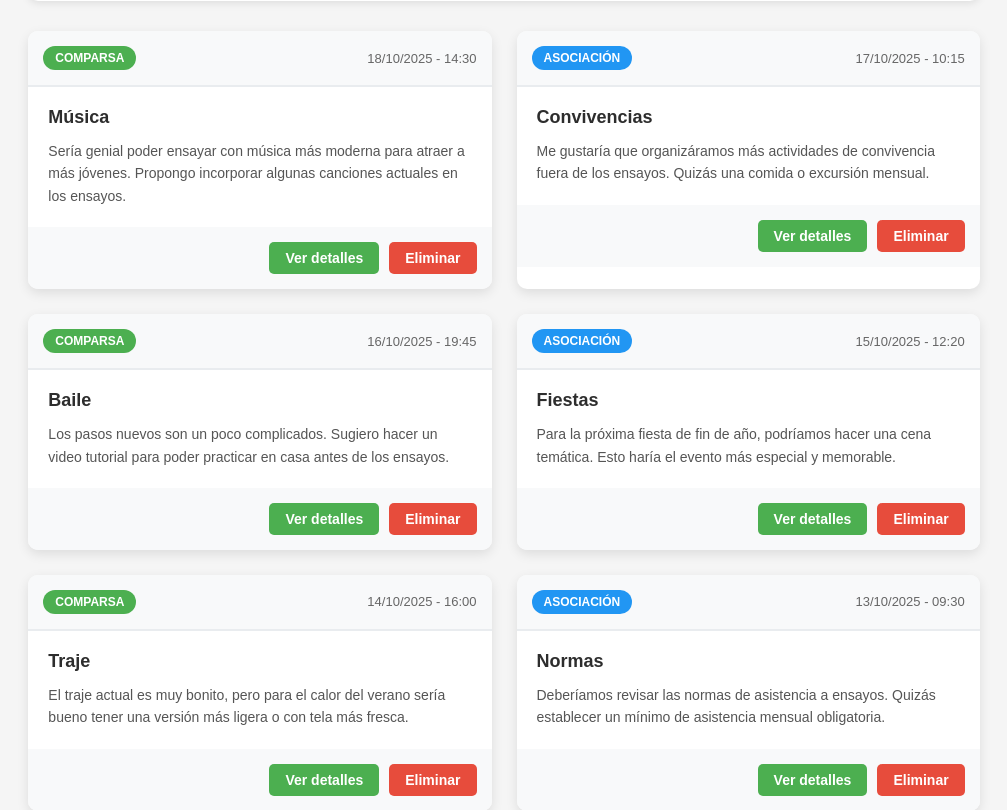
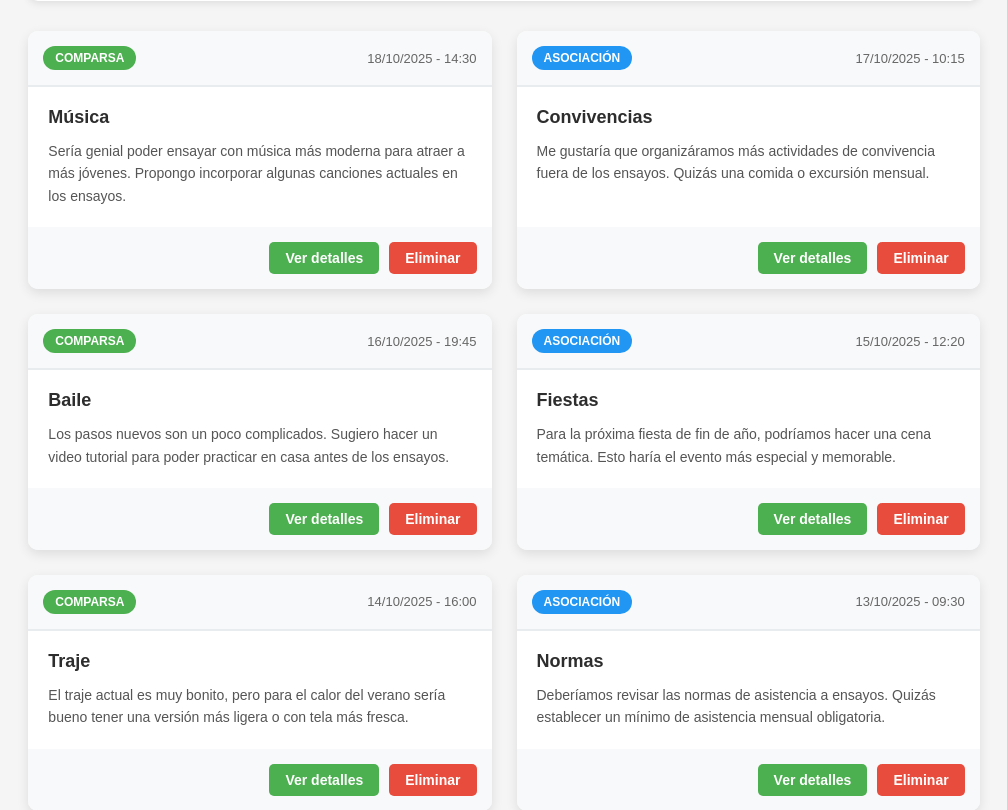
Before and after one commit to Aitor-Gocerra/ProyectoAppLosMismos, a PHP site: page /admin.html in a window 1280 px wide. Shown: the part 507-1317 px from the top of the page, without its empty margins (136-1143 px from the left). Run offline with PHP 8.4, Linux system fonts and the light colour scheme.

Commit message:
Ultimas modificaciones

```diff
--- a/admin-estilo.css
+++ b/admin-estilo.css
@@ -36,13 +36,13 @@ header h1 {
     margin-bottom: 5px;
 }
 
-.subtitle {
+.subtitulo {
     font-size: 16px;
     opacity: 0.9;
 }
 
-/* Container */
-.container {
+/* Contenedor */
+.contenedor {
     max-width: 1200px;
     margin: 0 auto;
     padding: 30px 20px;
@@ -103,34 +103,36 @@ header h1 {
     transition: border-color 0.3s;
 }
 
-.filter-select:focus {
+.select-filtro:focus {
     outline: none;
     border-color: #45a049;
 }
 
-/* Grid de tarjetas */
-.cards-grid {
+/* Cuadrícula de tarjetas */
+.cuadricula-tarjetas {
     display: grid;
     grid-template-columns: repeat(auto-fill, minmax(350px, 1fr));
     gap: 25px;
 }
 
 /* Tarjeta */
-.card {
+.tarjeta {
     background-color: white;
     border-radius: 10px;
     overflow: hidden;
     box-shadow: 0 4px 12px rgba(0, 0, 0, 0.1);
     transition: transform 0.3s, box-shadow 0.3s;
+    display: flex;
+    flex-direction: column;
 }
 
-.card:hover {
+.tarjeta:hover {
     transform: translateY(-5px);
     box-shadow: 0 8px 20px rgba(0, 0, 0, 0.15);
 }
 
-/* Header de tarjeta */
-.card-header {
+/* Encabezado de tarjeta */
+.encabezado-tarjeta {
     background-color: #f8f9fa;
     padding: 15px;
     display: flex;
@@ -147,49 +149,51 @@ header h1 {
     text-transform: uppercase;
 }
 
-.badge-comparsa {
+.etiqueta-comparsa {
     background-color: #4CAF50;
     color: white;
 }
 
-.badge-asociacion {
+.etiqueta-asociacion {
     background-color: #2196F3;
     color: white;
 }
 
-.date {
+.fecha {
     color: #666;
     font-size: 13px;
 }
 
-/* Body de tarjeta */
-.card-body {
+/* Cuerpo de tarjeta */
+.cuerpo-tarjeta {
     padding: 20px;
+    flex: 1;
 }
 
-.card-title {
+.titulo-tarjeta {
     color: #2d2d2d;
     font-size: 18px;
     margin-bottom: 12px;
     font-weight: bold;
 }
 
-.card-text {
+.texto-tarjeta {
     color: #555;
     line-height: 1.6;
     font-size: 14px;
 }
 
-/* Footer de tarjeta */
-.card-footer {
+/* Pie de tarjeta */
+.pie-tarjeta {
     padding: 15px;
     background-color: #f8f9fa;
     display: flex;
     gap: 10px;
     justify-content: flex-end;
+    margin-top: auto;
 }
 
-.btn-view, .btn-delete {
+.boton-ver, .boton-eliminar {
     padding: 8px 16px;
     border: none;
     border-radius: 5px;
@@ -199,21 +203,21 @@ header h1 {
     transition: background-color 0.3s;
 }
 
-.btn-view {
+.boton-ver {
     background-color: #4CAF50;
     color: white;
 }
 
-.btn-view:hover {
+.boton-ver:hover {
     background-color: #45a049;
 }
 
-.btn-delete {
+.boton-eliminar {
     background-color: #e74c3c;
     color: white;
 }
 
-.btn-delete:hover {
+.boton-eliminar:hover {
     background-color: #c0392b;
 }
 
--- a/admin.html
+++ b/admin.html
@@ -10,34 +10,34 @@
     <header>
         <img src="imagenes/logo.jpeg" alt="Logo Comparsa" class="logo-admin">
         <h1>Panel de Administración</h1>
-        <p class="subtitle">Buzón de Sugerencias</p>
+        <p class="subtitulo">Buzón de Sugerencias</p>
     </header>
 
-    <main class="container">
+    <main class="contenedor">
         <!-- Estadísticas -->
-        <div class="stats">
-            <div class="stat-card">
+        <div class="estadisticas">
+            <div class="tarjeta-estadistica">
                 <h3>Total Sugerencias</h3>
-                <p class="stat-number">24</p>
+                <p class="numero-estadistica">24</p>
             </div>
-            <div class="stat-card">
+            <div class="tarjeta-estadistica">
                 <h3>Este Mes</h3>
-                <p class="stat-number">8</p>
+                <p class="numero-estadistica">8</p>
             </div>
-            <div class="stat-card">
+            <div class="tarjeta-estadistica">
                 <h3>Pendientes</h3>
-                <p class="stat-number">5</p>
+                <p class="numero-estadistica">5</p>
             </div>
         </div>
 
         <!-- Filtros -->
-        <div class="filters">
-            <select class="filter-select">
+        <div class="filtros">
+            <select class="select-filtro">
                 <option value="">Todas las categorías</option>
                 <option value="asociacion">Asociación</option>
                 <option value="comparsa">Comparsa</option>
             </select>
-            <select class="filter-select">
+            <select class="select-filtro">
                 <option value="">Todos los temas</option>
                 <option value="normas">Normas</option>
                 <option value="convivencias">Convivencias</option>
@@ -49,119 +49,119 @@
         </div>
 
         <!-- Tarjetas de Sugerencias -->
-        <div class="cards-grid">
+        <div class="cuadricula-tarjetas">
 
             <!-- Tarjeta 1 -->
-            <div class="card">
-                <div class="card-header">
-                    <span class="badge badge-comparsa">Comparsa</span>
-                    <span class="date">18/10/2025 - 14:30</span>
+            <div class="tarjeta">
+                <div class="encabezado-tarjeta">
+                    <span class="etiqueta etiqueta-comparsa">Comparsa</span>
+                    <span class="fecha">18/10/2025 - 14:30</span>
                 </div>
-                <div class="card-body">
-                    <h3 class="card-title">Música</h3>
-                    <p class="card-text">
+                <div class="cuerpo-tarjeta">
+                    <h3 class="titulo-tarjeta">Música</h3>
+                    <p class="texto-tarjeta">
                         Sería genial poder ensayar con música más moderna para atraer a más jóvenes.
                         Propongo incorporar algunas canciones actuales en los ensayos.
                     </p>
                 </div>
-                <div class="card-footer">
-                    <button class="btn-view">Ver detalles</button>
-                    <button class="btn-delete">Eliminar</button>
+                <div class="pie-tarjeta">
+                    <button class="boton-ver">Ver detalles</button>
+                    <button class="boton-eliminar">Eliminar</button>
                 </div>
             </div>
 
             <!-- Tarjeta 2 -->
-            <div class="card">
-                <div class="card-header">
-                    <span class="badge badge-asociacion">Asociación</span>
-                    <span class="date">17/10/2025 - 10:15</span>
+            <div class="tarjeta">
+                <div class="encabezado-tarjeta">
+                    <span class="etiqueta etiqueta-asociacion">Asociación</span>
+                    <span class="fecha">17/10/2025 - 10:15</span>
                 </div>
-                <div class="card-body">
-                    <h3 class="card-title">Convivencias</h3>
-                    <p class="card-text">
+                <div class="cuerpo-tarjeta">
+                    <h3 class="titulo-tarjeta">Convivencias</h3>
+                    <p class="texto-tarjeta">
                         Me gustaría que organizáramos más actividades de convivencia fuera de los ensayos.
                         Quizás una comida o excursión mensual.
                     </p>
                 </div>
-                <div class="card-footer">
-                    <button class="btn-view">Ver detalles</button>
-                    <button class="btn-delete">Eliminar</button>
+                <div class="pie-tarjeta">
+                    <button class="boton-ver">Ver detalles</button>
+                    <button class="boton-eliminar">Eliminar</button>
                 </div>
             </div>
 
             <!-- Tarjeta 3 -->
-            <div class="card">
-                <div class="card-header">
-                    <span class="badge badge-comparsa">Comparsa</span>
-                    <span class="date">16/10/2025 - 19:45</span>
+            <div class="tarjeta">
+                <div class="encabezado-tarjeta">
+                    <span class="etiqueta etiqueta-comparsa">Comparsa</span>
+                    <span class="fecha">16/10/2025 - 19:45</span>
                 </div>
-                <div class="card-body">
-                    <h3 class="card-title">Baile</h3>
-                    <p class="card-text">
+                <div class="cuerpo-tarjeta">
+                    <h3 class="titulo-tarjeta">Baile</h3>
+                    <p class="texto-tarjeta">
                         Los pasos nuevos son un poco complicados. Sugiero hacer un video tutorial
                         para poder practicar en casa antes de los ensayos.
                     </p>
                 </div>
-                <div class="card-footer">
-                    <button class="btn-view">Ver detalles</button>
-                    <button class="btn-delete">Eliminar</button>
+                <div class="pie-tarjeta">
+                    <button class="boton-ver">Ver detalles</button>
+                    <button class="boton-eliminar">Eliminar</button>
                 </div>
             </div>
 
             <!-- Tarjeta 4 -->
-            <div class="card">
-                <div class="card-header">
-                    <span class="badge badge-asociacion">Asociación</span>
-                    <span class="date">15/10/2025 - 12:20</span>
+            <div class="tarjeta">
+                <div class="encabezado-tarjeta">
+                    <span class="etiqueta etiqueta-asociacion">Asociación</span>
+                    <span class="fecha">15/10/2025 - 12:20</span>
                 </div>
-                <div class="card-body">
-                    <h3 class="card-title">Fiestas</h3>
-                    <p class="card-text">
+                <div class="cuerpo-tarjeta">
+                    <h3 class="titulo-tarjeta">Fiestas</h3>
+                    <p class="texto-tarjeta">
                         Para la próxima fiesta de fin de año, podríamos hacer una cena temática.
                         Esto haría el evento más especial y memorable.
                     </p>
                 </div>
-                <div class="card-footer">
-                    <button class="btn-view">Ver detalles</button>
-                    <button class="btn-delete">Eliminar</button>
+                <div class="pie-tarjeta">
+                    <button class="boton-ver">Ver detalles</button>
+                    <button class="boton-eliminar">Eliminar</button>
                 </div>
             </div>
 
             <!-- Tarjeta 5 -->
-            <div class="card">
-                <div class="card-header">
-                    <span class="badge badge-comparsa">Comparsa</span>
-                    <span class="date">14/10/2025 - 16:00</span>
+            <div class="tarjeta">
+                <div class="encabezado-tarjeta">
+                    <span class="etiqueta etiqueta-comparsa">Comparsa</span>
+                    <span class="fecha">14/10/2025 - 16:00</span>
                 </div>
-                <div class="card-body">
-                    <h3 class="card-title">Traje</h3>
-                    <p class="card-text">
+                <div class="cuerpo-tarjeta">
+                    <h3 class="titulo-tarjeta">Traje</h3>
+                    <p class="texto-tarjeta">
                         El traje actual es muy bonito, pero para el calor del verano sería bueno
                         tener una versión más ligera o con tela más fresca.
                     </p>
                 </div>
-                <div class="card-footer">
-                    <button class="btn-view">Ver detalles</button>
-                    <button class="btn-delete">Eliminar</button>
+                <div class="pie-tarjeta">
+                    <button class="boton-ver">Ver detalles</button>
+                    <button class="boton-eliminar">Eliminar</button>
                 </div>
             </div>
 
             <!-- Tarjeta 6 -->
-            <div class="card">
-                <div class="card-header">
-                    <span class="badge badge-asociacion">Asociación</span>
-                    <span class="date">13/10/2025 - 09:30</span>
+            <div class="tarjeta">
+                <div class="encabezado-tarjeta">
+                    <span class="etiqueta etiqueta-asociacion">Asociación</span>
+                    <span class="fecha">13/10/2025 - 09:30</span>
                 </div>
-                <div class="card-body">
-                    <h3 class="card-title">Normas</h3>
-                    <p class="card-text">
+                <div class="cuerpo-tarjeta">
+                    <h3 class="titulo-tarjeta">Normas</h3>
+                    <p class="texto-tarjeta">
                         Deberíamos revisar las normas de asistencia a ensayos. Quizás establecer
                         un mínimo de asistencia mensual obligatoria.
                     </p>
                 </div>
-                <div class="card-footer">
-                    <button class="btn-view">Ver detalles</button>
-                    <button class="btn-delete">Eliminar</button>
+                <div class="pie-tarjeta">
+                    <button class="boton-ver">Ver detalles</button>
+                    <button class="boton-eliminar">Eliminar</button>
                 </div>
             </div>
 
```
Also changed, not shown: other parts of admin-estilo.css (+12 -12 lines).
